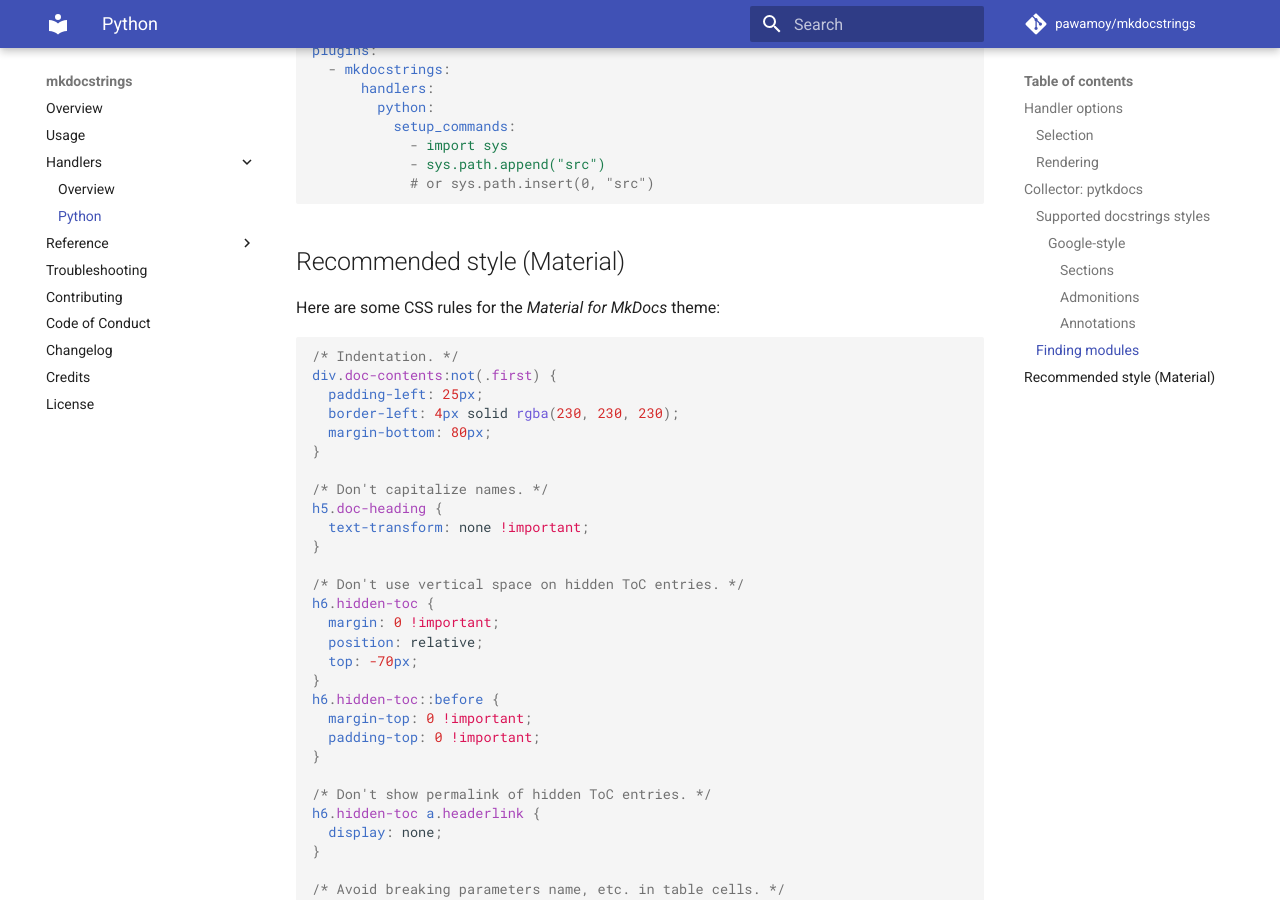
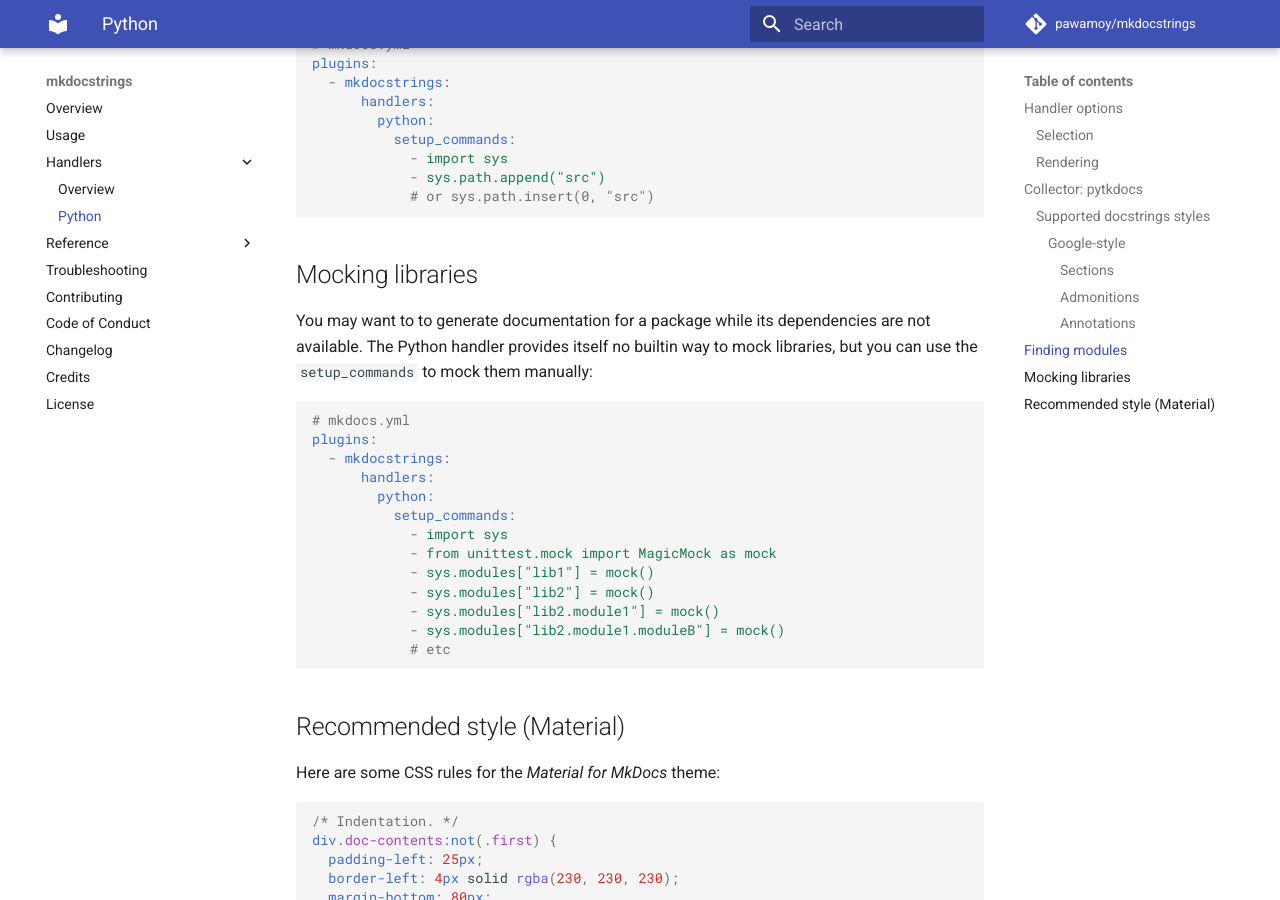
Before and after one commit to mkdocstrings/mkdocstrings, an MkDocs documentation site: the page built from docs/handlers/python.md, in a window 1280 px wide and 900 px high, scrolled down 4897 px. Built offline with MkDocs 1.6.1 and Material for MkDocs 9.7.7, drawn with Linux system fonts in a browser that asks for light colours; comment, search, counter and statistics services are not loaded.

Commit message:
docs: Add mocking libraries trick

````diff
--- a/docs/handlers/python.md
+++ b/docs/handlers/python.md
@@ -213,7 +213,7 @@ Type annotations are read both in the code and in the docstrings.
           show_root_heading: no
           show_root_toc_entry: no
 
-### Finding modules
+## Finding modules
 
 In order for `pytkdocs` to find your packages and modules,
 you should take advantage of the usual Python loading mechanisms:
@@ -263,6 +263,28 @@ plugins:
             # or sys.path.insert(0, "src")
 ```
 
+## Mocking libraries
+
+You may want to to generate documentation for a package while its dependencies are not available.
+The Python handler provides itself no builtin way to mock libraries,
+but you can use the `setup_commands` to mock them manually:
+
+```yaml
+# mkdocs.yml
+plugins:
+  - mkdocstrings:
+      handlers:
+        python:
+          setup_commands:
+            - import sys
+            - from unittest.mock import MagicMock as mock
+            - sys.modules["lib1"] = mock()
+            - sys.modules["lib2"] = mock()
+            - sys.modules["lib2.module1"] = mock()
+            - sys.modules["lib2.module1.moduleB"] = mock()
+            # etc
+```
+
 ## Recommended style (Material)
 
 Here are some CSS rules for the *Material for MkDocs* theme:
````
